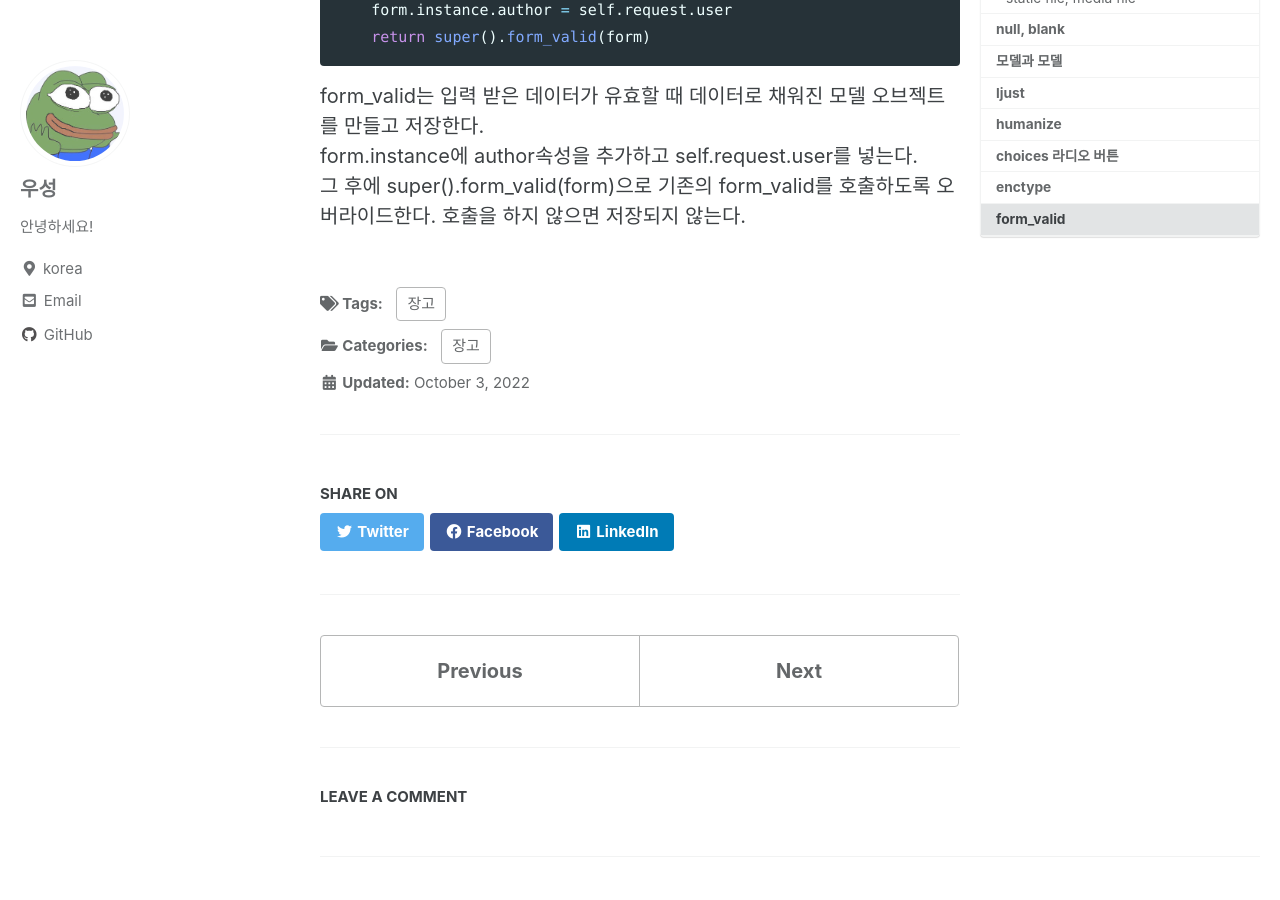
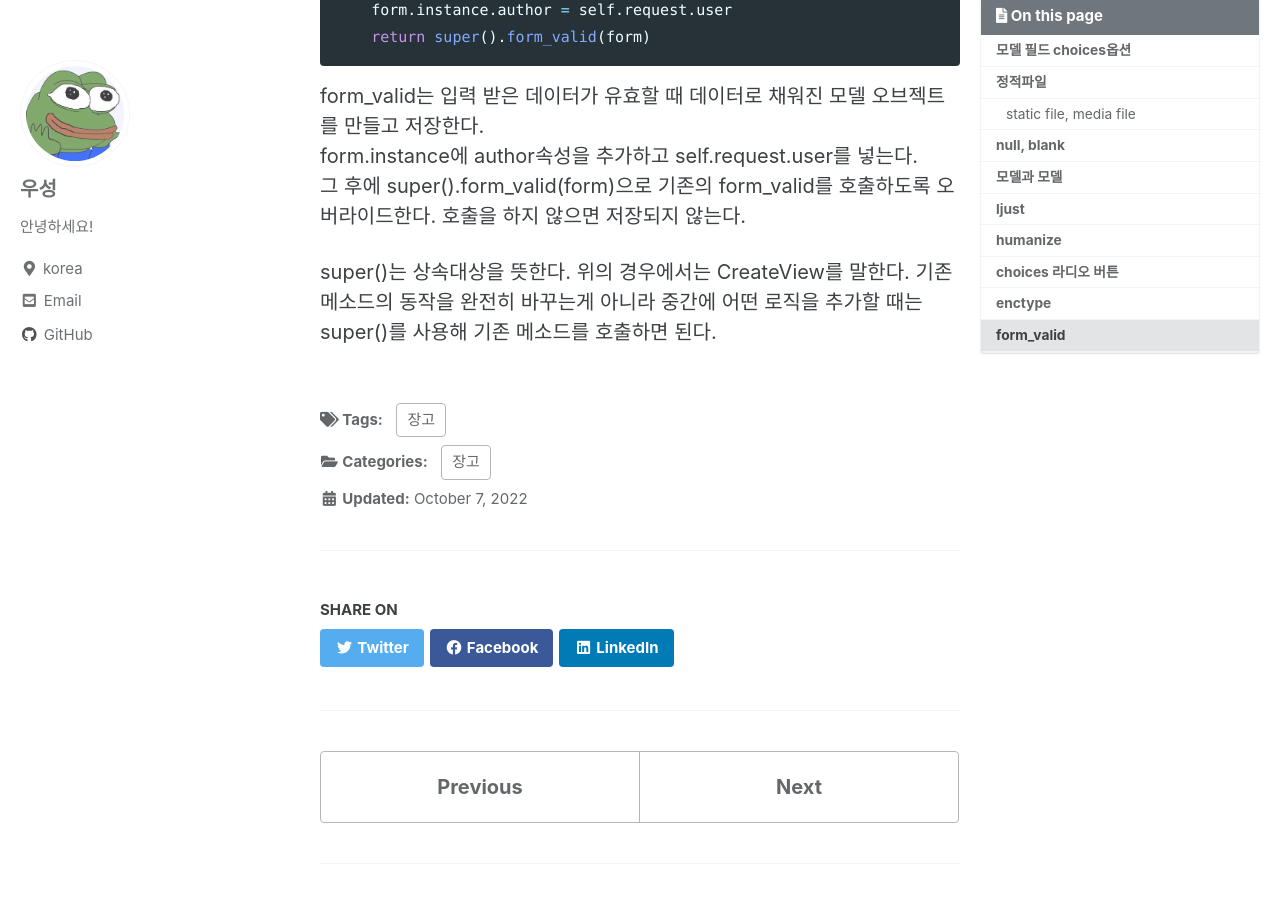
Before and after one commit to wooseongryu/wooseongryu.github.io, a Jekyll site: the page built from _posts/2022-10-03-DJango-11.md, in a window 1280 px wide and 900 px high, scrolled down 6486 px. Built offline with Jekyll 4.4.1, drawn with Linux system fonts in a browser that asks for light colours; cached includes are drawn as plain includes; some web fonts are replaced; comment, search, counter and statistics services are not loaded; part of the change alters nothing that is shown.

Commit message:
내용 수정

```diff
--- a/_posts/2022-10-03-DJango-11.md
+++ b/_posts/2022-10-03-DJango-11.md
@@ -18,7 +18,7 @@ comments:
     label: "comment" # Optional - must be existing label.
 
 date: 2022-10-03
-last_modified_at: 2022-10-03
+last_modified_at: 2022-10-07
 ---
 # 모델 필드 choices옵션
 
@@ -228,6 +228,8 @@ form_valid는 입력 받은 데이터가 유효할 때 데이터로 채워진
 form.instance에 author속성을 추가하고 self.request.user를 넣는다.
 그 후에 super().form_valid(form)으로 기존의 form_valid를 호출하도록 오버라이드한다. 호출을 하지 않으면 저장되지 않는다.
 
+super()는 상속대상을 뜻한다. 위의 경우에서는 CreateView를 말한다. 기존 메소드의 동작을 완전히 바꾸는게 아니라 중간에 어떤 로직을 추가할 때는 super()를 사용해 기존 메소드를 호출하면 된다.
+
 
 
 {% endraw %}
```
